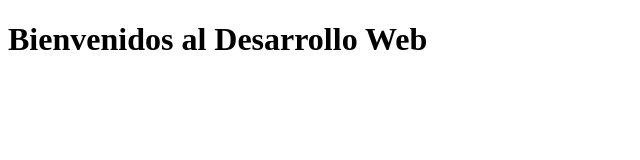
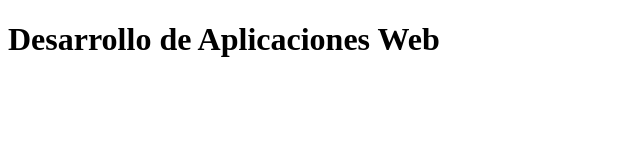
Before and after one commit to LuciaBravoUEA/Cuarto-Semestre, a plain HTML site: page SEMANA_2/index.html in a window 1280 px wide. Shown: the whole page, without its empty margins (0-640 px from the left). Drawn offline with Linux system fonts and the light colour scheme.

Commit message:
SEMANA_3
SEMANA_3

```diff
--- a/index.html
+++ b/SEMANA_2/index.html
@@ -5,6 +5,6 @@
         <title>Página de Prueba</title>
     </head>
     <body>
-        <h1>Bienvenidos al Desarrollo Web</h1>
+        <h1>Desarrollo de Aplicaciones Web </h1>
     </body>
 </html>
```
Also changed, not shown: 1 other file.
